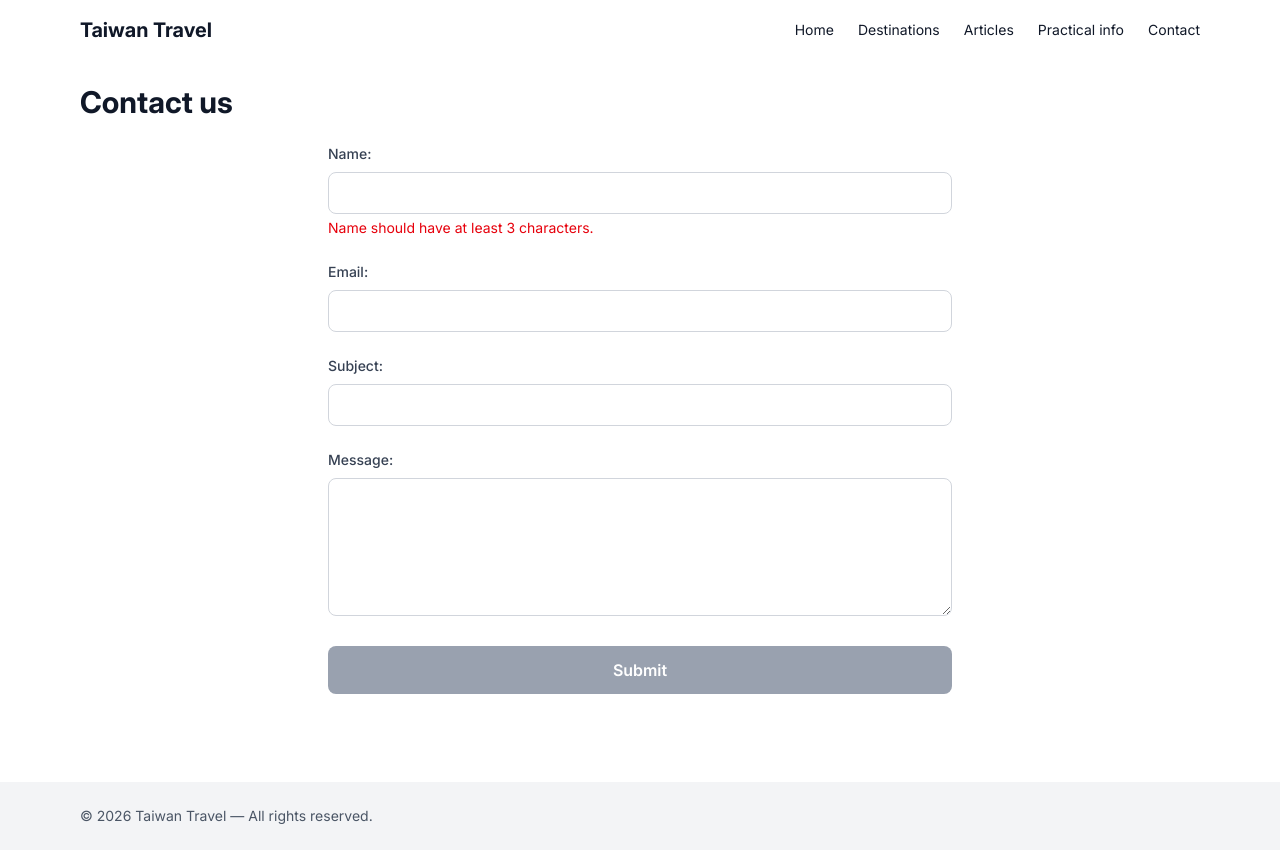
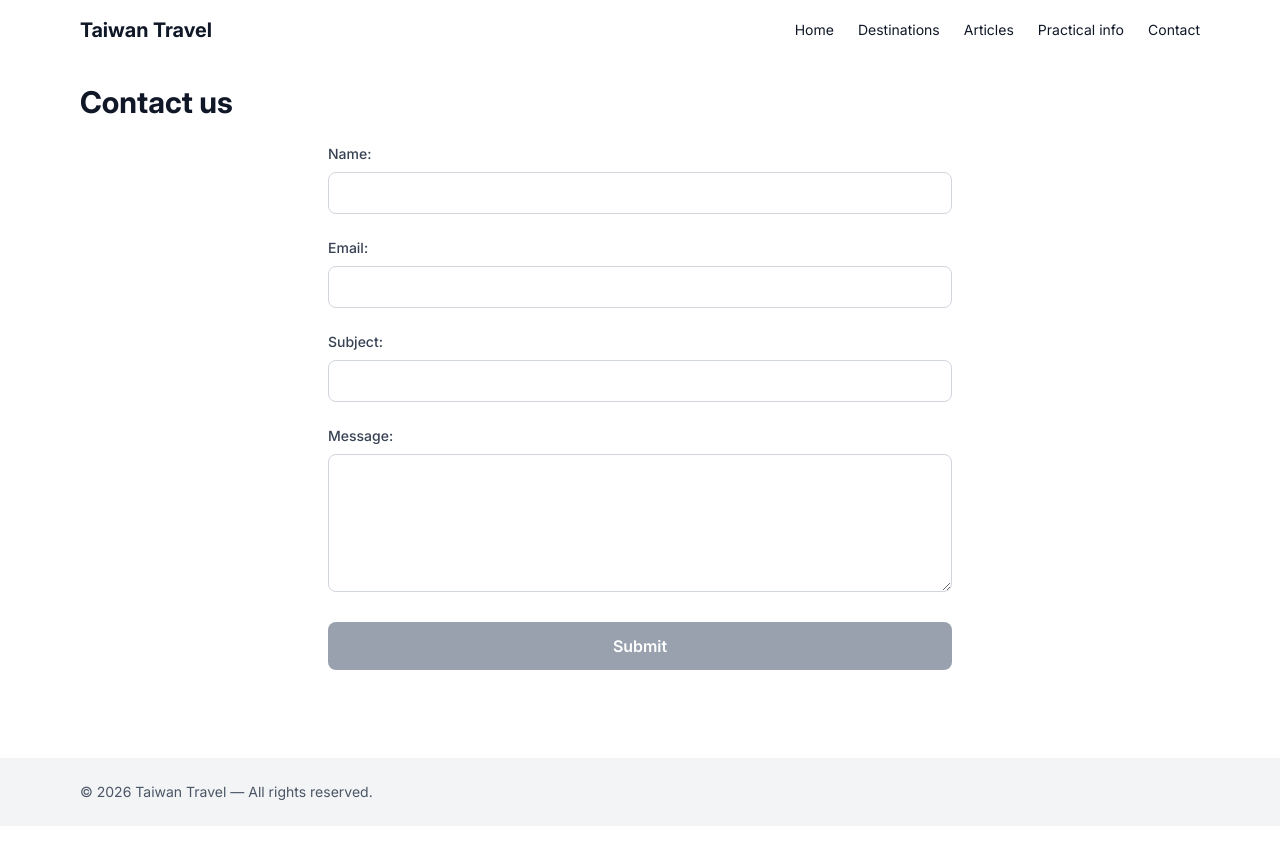
Before and after one commit to delitamakanda/angular-ssr-taiwan, an Angular app: page /contact in a window 1280 px wide. After the commit the page ends 826 px from the top, so only its background shows below. Built offline with nearby package versions, Linux system fonts and the light colour scheme.

Commit message:
Refine name validation messages in contact form to check for touch state before displaying errors

```diff
--- a/src/app/features/contact/component/contact-form/contact-form.component.html
+++ b/src/app/features/contact/component/contact-form/contact-form.component.html
@@ -5,10 +5,10 @@
     @if (form.controls.name.touched && form.controls.name.invalid) {
       <p class="mt-1 text-sm text-red-600">Name is required.</p>
     }
-    @if (form.controls.name.value.length > 50) {
+    @if (form.controls.name.touched && form.controls.name.value.length > 50) {
       <p class="mt-1 text-sm text-red-600">Name should not exceed 50 characters.</p>
     }
-    @if (form.controls.name.value.length < 3) {
+    @if (form.controls.name.touched && form.controls.name.value.length < 3) {
       <p class="mt-1 text-sm text-red-600">Name should have at least 3 characters.</p>
     }
   </div>
```
